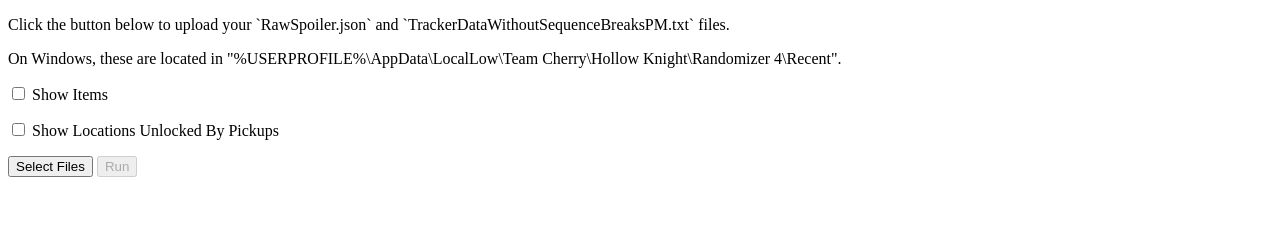
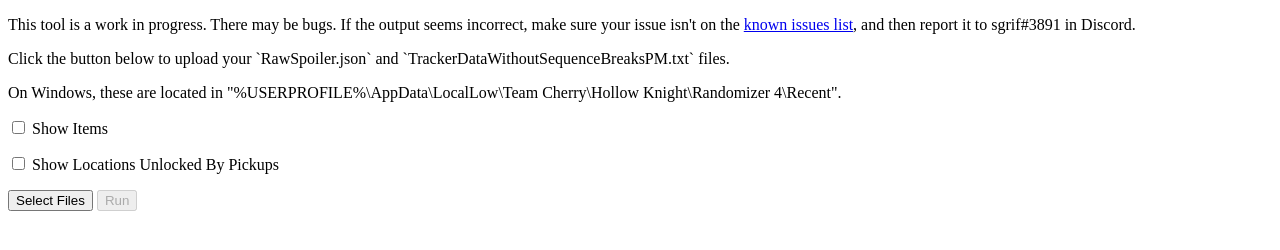
Before and after one commit to sgrif/hollow_rando_im_stuck, a website built with webpack: page www/index.html in a window 1280 px wide. Built offline with nearby package versions, Linux system fonts and the light colour scheme.

Commit message:
Update known issues

```diff
--- a/www/index.html
+++ b/www/index.html
@@ -5,6 +5,9 @@
     <title>Hollow Knight Randomizer "I'm Stuck" Helper</title>
   </head>
   <body>
+    <p>
+      This tool is a work in progress. There may be bugs. If the output seems incorrect, make sure your issue isn't on the <a href="https://github.com/sgrif/hollow_rando_im_stuck#known-issues">known issues list</a>, and then report it to sgrif#3891 in Discord.
+    </p>
     <p>
       Click the button below to upload your `RawSpoiler.json` and `TrackerDataWithoutSequenceBreaksPM.txt` files.
     </p>
```
Also changed, not shown: README.md.
